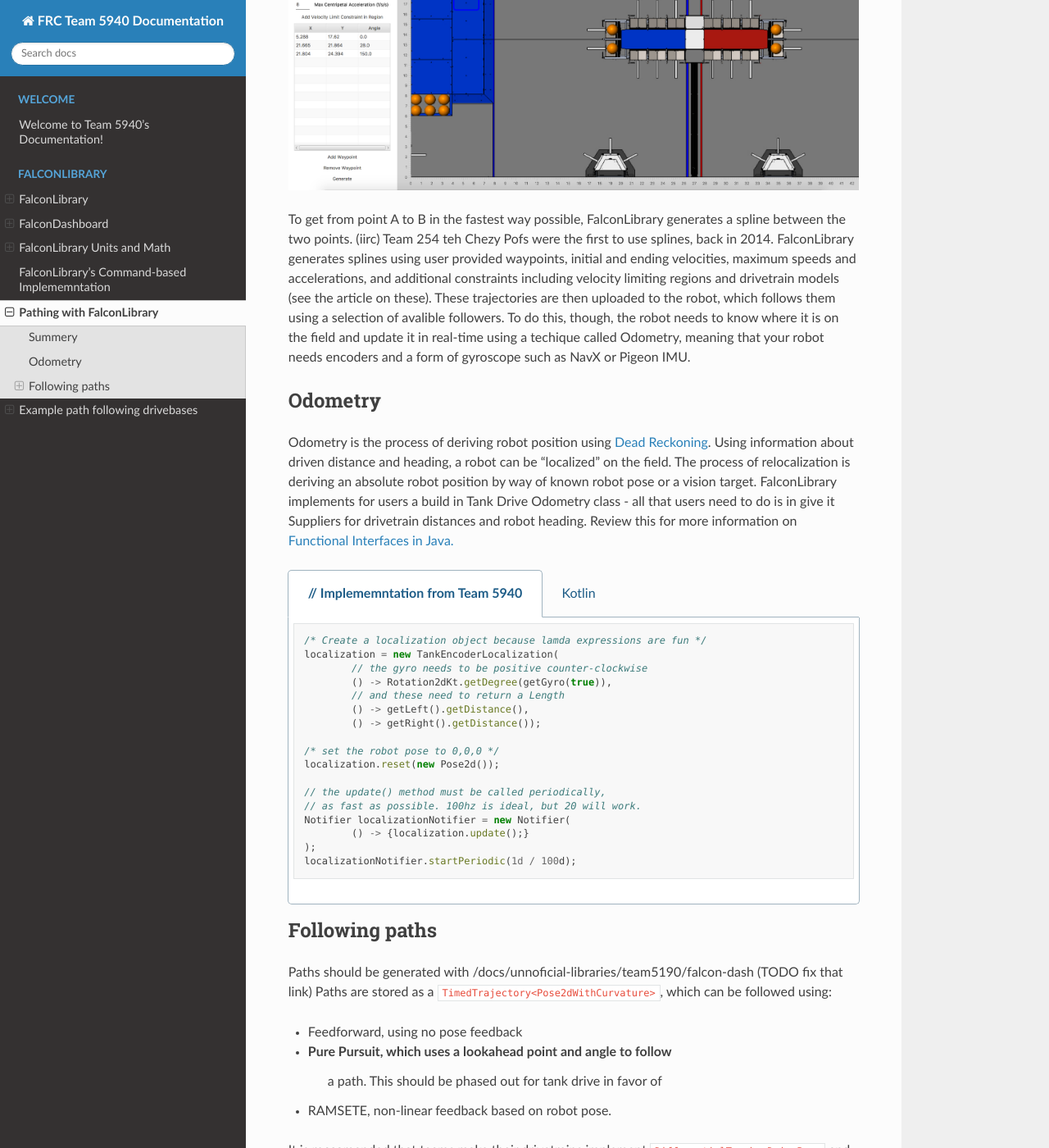
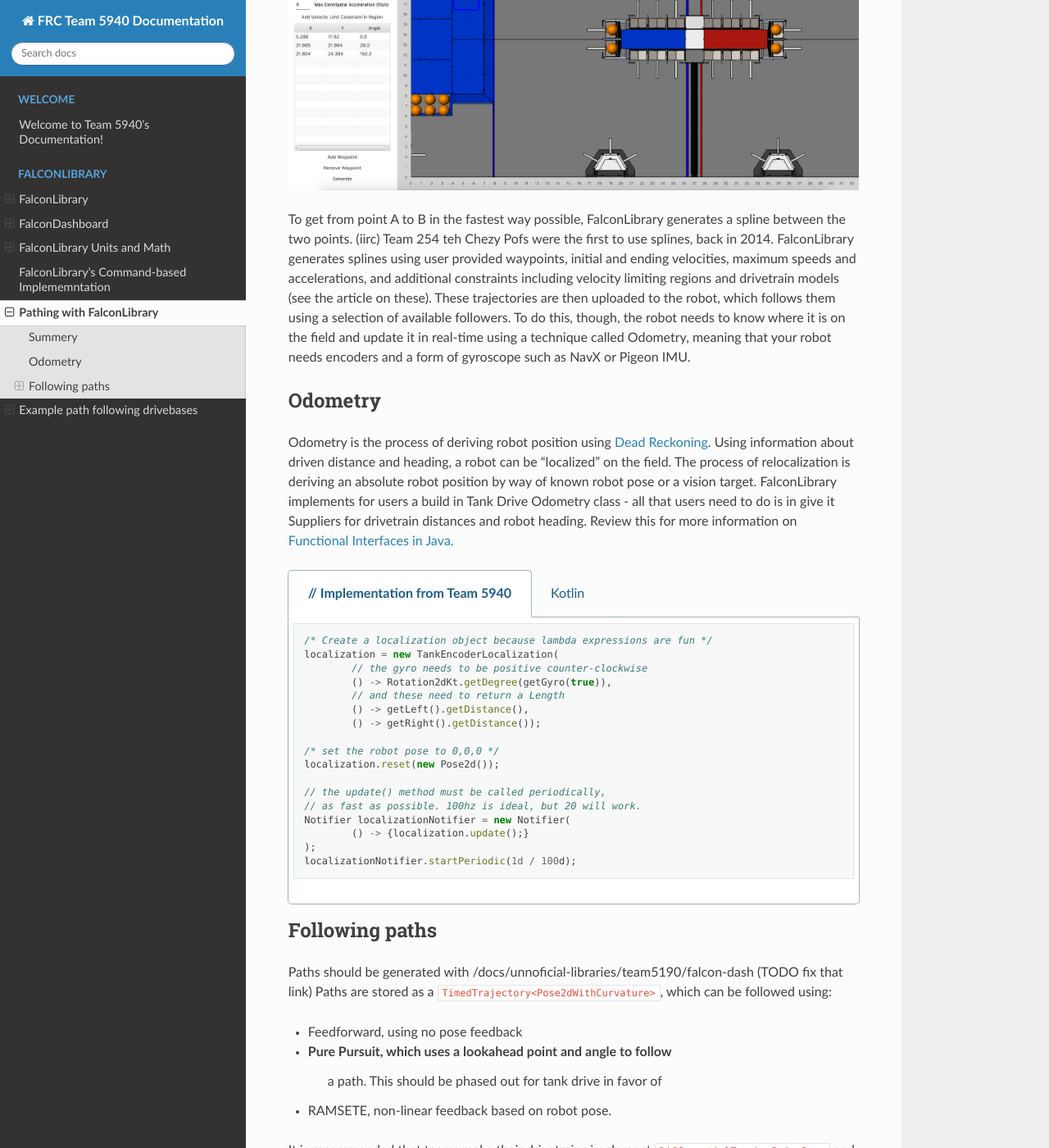
Before and after one commit to BREAD5940/5940-docs, a Sphinx documentation site: the page built from source/docs/unofficial-libraries/team5190/falconlib-pathing.rst, in a window 1280 px wide and 1400 px high, scrolled down 367 px. Shown: the whole window at 82% size. Built offline with Sphinx 7.4.7 and the Read the Docs theme 2.0.0, drawn with Linux system fonts in a browser that asks for light colours; some of the changed text lies outside the part shown.

Commit message:
Fix spelling oops

```diff
--- a/source/docs/unofficial-libraries/team5190/falcon-dash.rst
+++ b/source/docs/unofficial-libraries/team5190/falcon-dash.rst
@@ -5,7 +5,7 @@ Falcon Dashboard is a Kotlin-based utility that can be used to generate
 trajectories and visualize the robot's position on the field live. This
 utility uses FalconLibrary as the backend trajectory generation code,
 and generates code that can be pasted into your robot code. The source
-code is publically avalible at https://github.com/5190GreenHopeRobotics/FalconDashboard
+code is publicly available at https://github.com/5190GreenHopeRobotics/FalconDashboard
 
 .. image:: images/dash1.png
    :width: 900
@@ -14,7 +14,7 @@ code is publically avalible at https://github.com/5190GreenHopeRobotics/FalconDa
    :width: 900
 
 Running FalconDashboard
-----------------------
+--------------------------
 
 Clone or download the repository, and execute this command from within
 the project root directory:
--- a/source/docs/unofficial-libraries/team5190/falconlib-pathing.rst
+++ b/source/docs/unofficial-libraries/team5190/falconlib-pathing.rst
@@ -14,9 +14,9 @@ provided
 waypoints, initial and ending velocities, maximum speeds and accelerations, and
 additional constraints including velocity limiting regions and
 drivetrain models (see the article on these). These trajectories are then
-uploaded to the robot, which follows them using a selection of avalible
+uploaded to the robot, which follows them using a selection of available
 followers. To do this, though, the robot needs to know where it is on the
-field and update it in real-time using a techique called Odometry, meaning
+field and update it in real-time using a technique called Odometry, meaning
 that your robot needs encoders
 and a form of gyroscope such as NavX or Pigeon IMU.
 
@@ -37,9 +37,9 @@ distances and robot heading. Review this for more information on
 
 
    .. code-tab:: java
-        // Implememntation from Team 5940
+        // Implementation from Team 5940
 
-        /* Create a localization object because lamda expressions are fun */
+        /* Create a localization object because lambda expressions are fun */
         localization = new TankEncoderLocalization(
                 // the gyro needs to be positive counter-clockwise
                 () -> Rotation2dKt.getDegree(getGyro(true)),
@@ -76,7 +76,7 @@ which can be followed using:
         of
 - RAMSETE, non-linear feedback based on robot pose.
 
-It is reccomended that teams make their drivetrains implement
+It is recommended that teams make their drivetrains implement
 :code:`DifferentialTrackerDriveBase` and convert their motors
 to :code:`FalconMotor<Length>`, or it's subclasses, such as
 :code:`FalconSRX<Length>`.
```
Also changed, not shown: other parts of source/docs/unofficial-libraries/team5190/falconlib-pathing.rst (+2 -2 lines).
